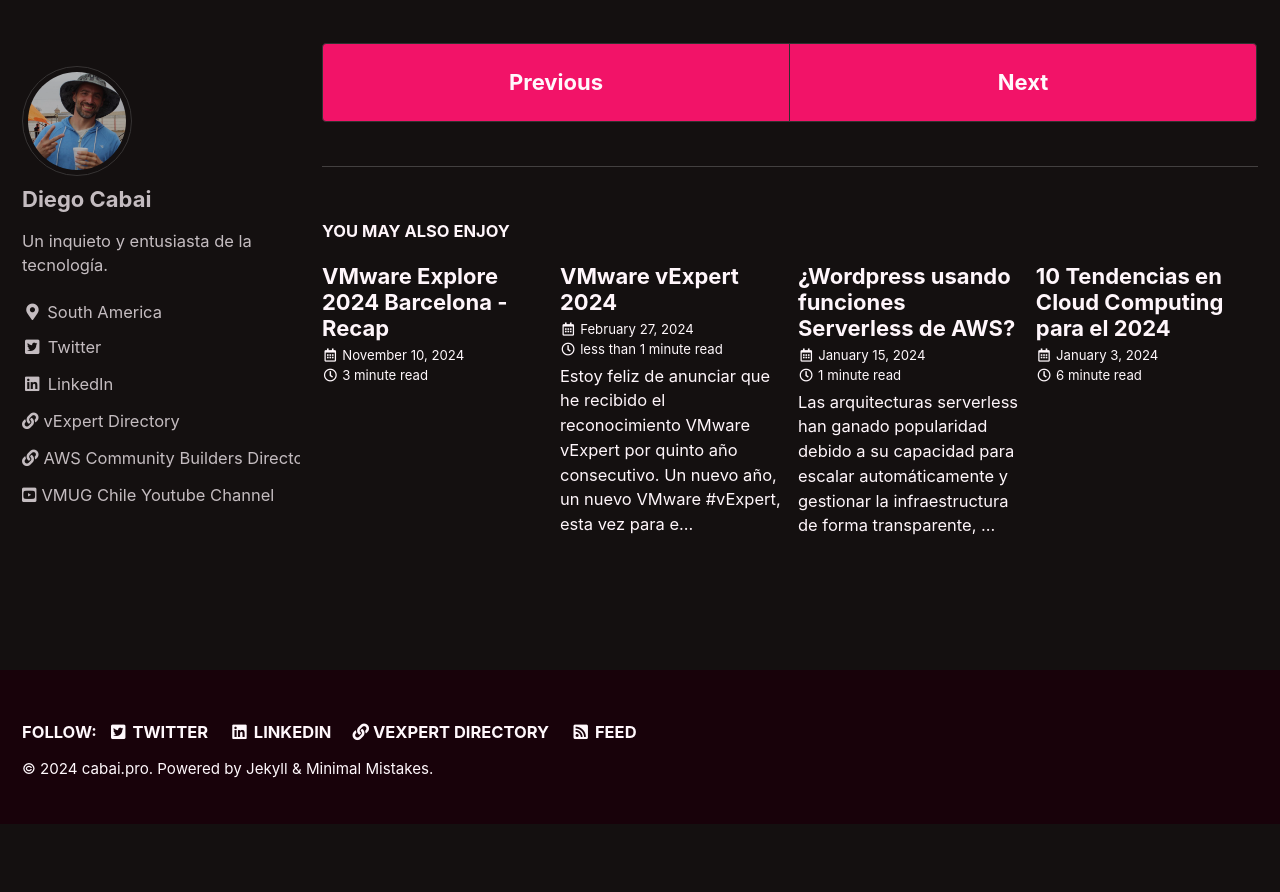
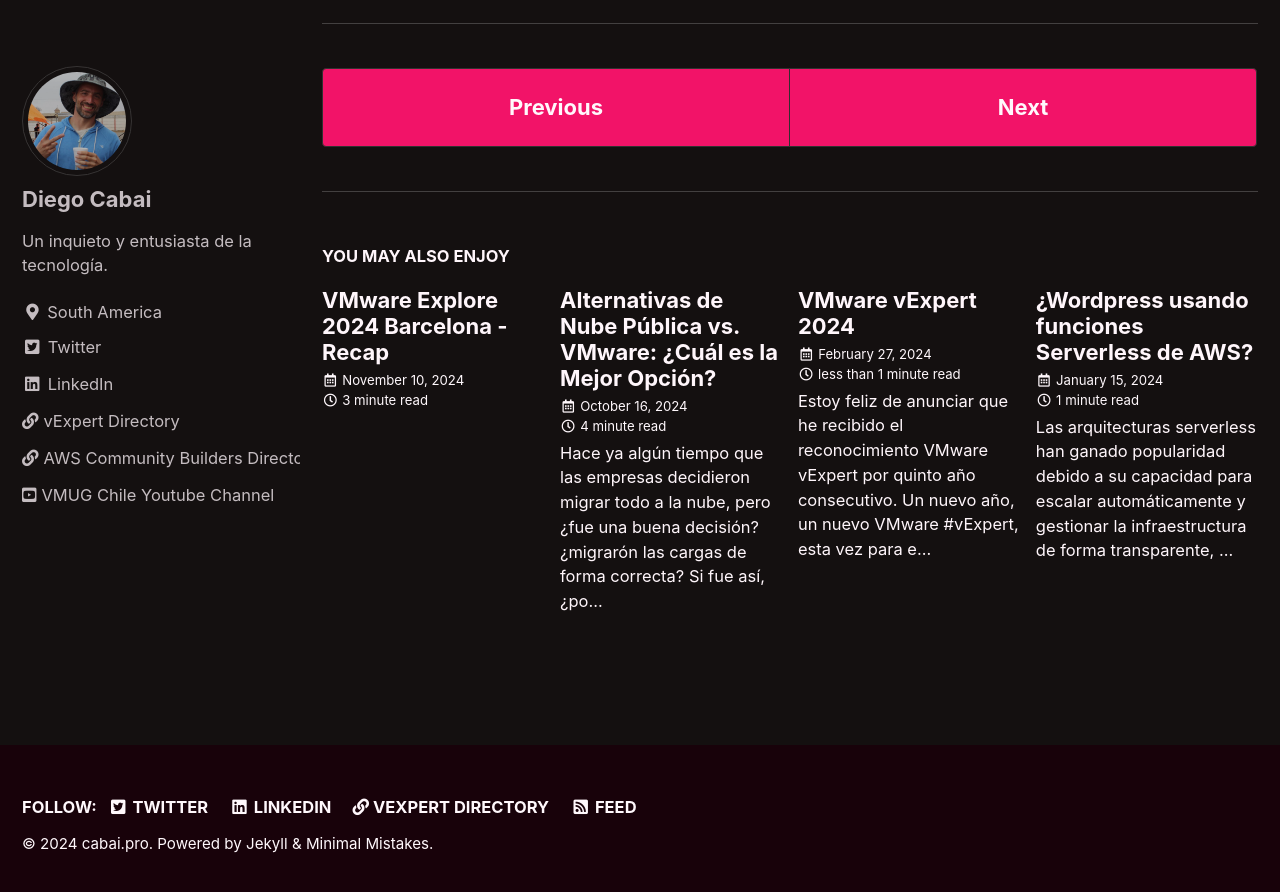
Before and after one commit to dcabai/dcabai.github.io, a Jekyll site: the page built from _posts/2024-10-15-alternativas-vmware.md, in a window 1280 px wide and 900 px high, scrolled down 6143 px. Shown: the top 892 px of the window. Built offline with Jekyll 4.4.1, drawn with Linux system fonts in a browser that asks for light colours; cached includes are drawn as plain includes; before the commit the page ends 6967 px from its top, so only the background shows below that; some of the changed lines change nothing that is shown.

Commit message:
modificaciones

```diff
--- a/_posts/2024-10-15-alternativas-vmware.md
+++ b/_posts/2024-10-15-alternativas-vmware.md
@@ -88,7 +88,7 @@
   - **Dependencia de Nutanix:** Funciona mejor en entornos de infraestructura Nutanix, lo cual puede ser una limitación para algunas empresas.
   - **Curva de aprendizaje:** AHV puede requerir capacitación adicional, especialmente para equipos nuevos en la virtualización basada en Nutanix.
 
-### Conclusión
+## Conclusión
 
 A medida que la virtualización continúa evolucionando, las alternativas a VMware están ganando terreno, ofreciendo características avanzadas y precios competitivos. Cada una de estas opciones presenta sus propias ventajas y limitaciones, y su viabilidad depende en gran medida de los requisitos específicos de la empresa y del entorno en el que se implementará. Aunque VMware sigue siendo una referencia en el mercado, Proxmox VE, Hyper-V, Red Hat Virtualization, Citrix Hypervisor, Oracle VM VirtualBox y Nutanix AHV han alcanzado una madurez notable, con capacidades robustas y especializaciones que pueden ser suficientes para reemplazar a VMware en muchos casos.
 
--- /dev/null
+++ b/_posts/2024-10-16-alternativas-vmware-nube.md
@@ -0,0 +1,61 @@
+---
+layout: single
+title:  "Alternativas de Nube Pública vs. VMware: ¿Cuál es la Mejor Opción?"
+categories: vmware cloud aws azure gcp oci
+tags: vmware cloud multicloud hybridcloud microsoft azure gcp aws oci
+date:   2024-10-16 12:50:23 -0400
+classes: wide
+---
+Hace ya algún tiempo que las empresas decidieron migrar todo a la nube, pero ¿fue una buena decisión? ¿migrarón las cargas de forma correcta? Si fue así, ¿por qué vemos una nueva tendencia de bajar algunas de estas cargas nuevamente a una infraestructura local?
+
+Muchas empresas están reevaluando sus infraestructuras de TI en busca de soluciones más flexibles, escalables y, sobre todo, **rentables**. VMware, es una plataforma de virtualización ampliamente utilizada, ha sido una opción de confianza para gestionar cargas de trabajo en entornos virtualizados. Las nubes públicas han evolucionado hasta el punto de ofrecer servicios y características que pueden hacer que algunos negocios se planteen su migración completa a estos entornos, buscando aprovechar tanto los beneficios de la elasticidad como el ahorro de costos. Pero este ahorro de costos no se materializa si no se migran las cargas de forma correcta.
+
+¿Por qué buscar alternativas a VMware? Aunque VMware proporciona una sólida plataforma de virtualización, administrar la infraestructura y los costos asociados a los centros de datos propios puede ser complejo y caro, sobre todo para empresas en crecimiento o que tienen necesidades variables. En cambio, las nubes públicas permiten una mayor flexibilidad, eliminando la necesidad de mantener infraestructura física y permitiendo pagar solo por el uso que se hace. Además, algunas de estas plataformas ofrecen servicios adicionales, como inteligencia artificial y machine learning, que pueden impulsar la innovación dentro de las empresas. Sin embargo, sabemos que la "flexibilidad" siempre se paga.
+
+En este artículo, te cuento sobre cuatro alternativas de nube pública que pueden sustituir, o al menos complementar, el uso de VMware. Analizaré  los beneficios, limitaciones y viabilidad económica de cada opción para que puedas tomar una decisión informada sobre cuál es la mejor opción para tu negocio.
+
+## 1. Amazon Web Services (AWS)
+
+**Lo que ofrece**: AWS es una de las plataformas de nube pública más robustas y completas. Ofrece una gran variedad de servicios, desde infraestructura como servicio (IaaS) hasta software como servicio (SaaS) y soluciones avanzadas en inteligencia artificial y big data.
+
+**Beneficios**: La gran ventaja de AWS es su escalabilidad y flexibilidad. Las empresas pueden comenzar con pequeñas implementaciones y expandirse según la demanda. Además, AWS proporciona una amplia gama de herramientas de monitoreo, automatización y seguridad que facilitan la administración de aplicaciones.
+
+**Contras**: Una de las desventajas de AWS es su complejidad. Con tantas opciones disponibles, algunas empresas encuentran difícil navegar y optimizar sus costos, lo que puede llevar a facturas inesperadas si no se gestionan adecuadamente.
+
+**Viabilidad en costos**: AWS puede ser rentable para empresas que necesiten flexibilidad y escalabilidad. Sin embargo, para aprovechar realmente su potencial, es necesario tener un equipo con conocimientos en gestión de la nube, lo cual puede añadir costos operativos adicionales.
+
+## 2. Microsoft Azure
+
+**Lo que ofrece**: Azure es la plataforma de nube de Microsoft y se integra perfectamente con productos de Microsoft como Windows Server, Active Directory y Office 365. Azure también ofrece una gama de servicios de inteligencia artificial, bases de datos y análisis de datos.
+
+**Beneficios**: Uno de los principales atractivos de Azure es su integración con otros productos de Microsoft, lo cual es ideal para empresas que ya utilizan su ecosistema. También ofrece una interfaz intuitiva y herramientas de automatización que simplifican la administración de recursos.
+
+**Contras**: Aunque Azure es competitivo en términos de costos, algunos servicios avanzados pueden tener precios altos. Además, algunas empresas encuentran que el rendimiento de Azure varía dependiendo de la región donde se utilice.
+
+**Viabilidad en costos**: Para empresas que ya utilizan productos de Microsoft, Azure puede resultar en ahorros significativos debido a la integración sin problemas. Sin embargo, para aquellas que no dependen del ecosistema Microsoft, puede no ser tan rentable en comparación con otras opciones.
+
+## 3. Google Cloud Platform (GCP)
+
+**Lo que ofrece**: Google Cloud es conocida por sus servicios de análisis de datos y machine learning, además de su infraestructura escalable y segura. GCP se destaca en el ámbito de la inteligencia artificial, ofreciendo servicios avanzados en procesamiento y análisis de grandes volúmenes de datos.
+
+**Beneficios**: La gran ventaja de GCP es su especialización en big data e inteligencia artificial. Google ofrece herramientas como BigQuery, una plataforma de análisis de datos que permite realizar consultas en tiempo real en grandes volúmenes de datos.
+
+**Contras**: Al igual que AWS, GCP puede ser complejo de utilizar si no se cuenta con el personal adecuado. Además, para empresas pequeñas o que no requieran capacidades avanzadas de análisis de datos, algunas de las funcionalidades de GCP pueden resultar innecesarias.
+
+**Viabilidad en costos**: GCP es una opción viable y rentable para empresas que necesitan análisis de datos avanzado o tienen un volumen de datos alto. Sin embargo, puede no ser la alternativa más económica para organizaciones con necesidades de TI más convencionales.
+
+## 4. Oracle Cloud Infrastructure (OCI)
+
+**Lo que ofrece**: Oracle Cloud Infrastructure (OCI) es una plataforma de nube pública robusta que proporciona una infraestructura segura y de alto rendimiento. Con un centro de datos local en Chile, OCI se convierte en una opción atractiva para empresas chilenas que buscan cumplir con los requisitos de latencia y regulaciones locales.
+
+**Beneficios**: Una de las mayores ventajas de OCI es su centro de datos local en Chile, que permite a las empresas beneficiarse de baja latencia y una mejor conectividad. Además, OCI ofrece una excelente relación costo-beneficio y es conocida por su alto rendimiento en cargas de trabajo intensivas, así como por su compatibilidad con aplicaciones empresariales de Oracle, que son ampliamente utilizadas en sectores como finanzas y retail.
+
+**Contras**: Aunque OCI ofrece beneficios competitivos, su ecosistema de herramientas de inteligencia artificial y big data no es tan amplio como el de GCP o AWS. Además, empresas que no dependen de productos Oracle podrían no encontrar ventajas significativas en su infraestructura.
+
+**Viabilidad en costos**: OCI suele ser una opción rentable, especialmente para empresas en Chile, gracias a su centro de datos local, que reduce costos de transferencia y mejora la conectividad. Para empresas que ya utilizan productos Oracle, OCI representa una opción muy económica en comparación con otras nubes públicas.
+
+## Conclusión: ¿Convienen las Alternativas de Nube Pública para Reemplazar VMware?
+
+En términos de costos y escalabilidad, las nubes públicas ofrecen una solución flexible que permite a las empresas eliminar gran parte de la infraestructura física y los costos asociados. Sin embargo, la elección de una alternativa de nube pública depende en gran medida de las necesidades específicas de cada organización. Empresas que necesitan alta seguridad y cumplimiento normativo pueden encontrar en opciones como OCI con su centro de datos en Chile una ventaja competitiva, mientras que aquellas que buscan flexibilidad y análisis de datos pueden inclinarse por AWS o GCP.
+
+Es importante recordar que la migración a la nube requiere una inversión inicial, en particular en la formación de personal o en la contratación de profesionales expertos en administración de la nube. Además, si no se **optimiza el uso de estos recursos, el gasto podría ser superior** al de una infraestructura con VMware. En última instancia, si bien las nubes públicas representan una alternativa viable y potencialmente más rentable, es esencial que cada organización evalúe sus prioridades de costos, seguridad y flexibilidad para tomar una decisión informada.
```
